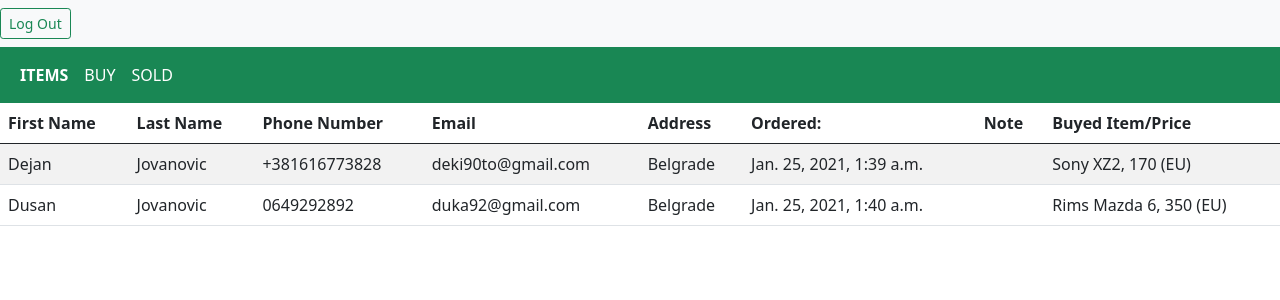
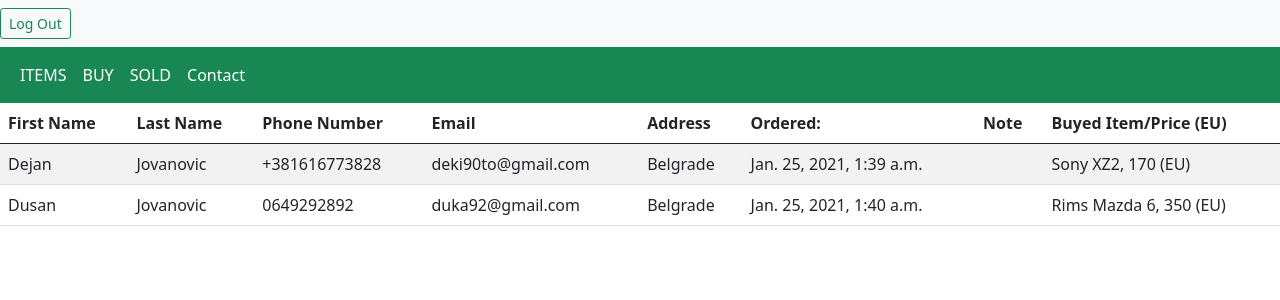
Before and after one commit to deki90to/Ads_Django, a Django app: page /buyer/ in a window 1280 px wide. Shown: the top 300 px of the page. Run offline with Django 3.2, Linux system fonts and the light colour scheme; a user stored in the database is signed in; data comes from the database, SQL or seed files in the repository; both versions use the stored data as it was after the commit; parts of the project's set-up code (start-up, migrations or seed data) failed here and were passed over; some libraries are stand-ins or nearby versions.

Commit message:
added path to contact

```diff
--- a/shop_project/shop_app/templates/base.html
+++ b/shop_project/shop_app/templates/base.html
@@ -40,17 +40,8 @@
     </button>
       <div class="collapse navbar-collapse" id="navbarSupportedContent">
         <ul class="navbar-nav me-auto mb-2 mb-lg-0">
-<!--           <li class="nav-item">
-            <a class="nav-link active" aria-current="page" href="{% url 'category-createview' %}"> New Category </a>
-          </li>
           <li class="nav-item">
-            <a class="nav-link active" aria-current="page" href="{% url 'brand-createview' %}"> New Brand </a> -->
-          <!-- </li> -->
-<!--           <li class="nav-item">
-            <a class="nav-link active" aria-current="page" href="{% url 'productname-createview' %}"> New Product </a>
-          </li> -->
-          <li class="nav-item">
-            <a class="nav-link active" aria-current="page" href="{% url 'product' %}"> <b> ITEMS </b></a>
+            <a class="nav-link active" aria-current="page" href="{% url 'product' %}"> ITEMS </a>
           </li>
           <li class="nav-item">
             <a class="nav-link active" aria-current="page" href="{% url 'buyer-createview' %}"> BUY </a>
@@ -58,39 +49,12 @@
           <li class="nav-item">
             <a class="nav-link active" aria-current="page" href="{% url 'buyer' %}"> SOLD </a>
           </li>
-      </div>
-      <!-- <h6 style="color:white"> Contact:
-      <a style="color:white" href="https://www.facebook.com/deki90to"> Facebook </a> |
-      <a style="color:white" href="https://www.instagram.com/dejan90to/?hl=en"> Instagram </a> |
-      <a style="color:white" href="https://github.com/deki90to"> Github </a></h6> | -->
-    </div>
-  </nav>
-<!--
-  <nav class="navbar navbar-expand-lg navbar-dark bg-success">
-    <div class="container-fluid">
-       <a class="navbar-brand" href="#"></a>
-    <button class="navbar-toggler" type="button" data-bs-toggle="collapse" data-bs-target="#navbarSupportedContent" aria-controls="navbarSupportedContent" aria-expanded="false" aria-label="Toggle navigation">
-      <span class="navbar-toggler-icon"></span>
-    </button>
-      <a class="navbar-brand" href="{% url 'category' %}"> Categories </a>
-      <div class="collapse navbar-collapse" id="navbarSupportedContent">
-        <ul class="navbar-nav me-auto mb-2 mb-lg-0">
           <li class="nav-item">
-            <a class="nav-link active" aria-current="page" href="{% url 'category' %}"> Categories </a>
-          </li>
-          <li class="nav-item">
-            <a class="nav-link active" aria-current="page" href="{% url 'brand' %}"> Brands </a>
-          </li>
-            <li class="nav-item">
-            <a class="nav-link active" aria-current="page" href="{% url 'product' %}"> Products </a>
-          </li>
-          <li class="nav-item">
-            <a class="nav-link active" aria-current="page" href="{% url 'buyer' %}"> Buyer </a>
+            <a class="nav-link active" aria-current="page" href="{% url 'contact_list' %}"> Contact </a>
           </li>
       </div>
     </div>
   </nav>
-  -->
 {% endif %}
 </head>
 
--- a/shop_project/shop_app/templates/buyer_list.html
+++ b/shop_project/shop_app/templates/buyer_list.html
@@ -12,7 +12,7 @@
             <th scope="col"> Address </th>
             <th scope="col"> Ordered: </th>
             <th scope="col"> Note </th>
-            <th scope="col"> Buyed Item/Price </th>
+            <th scope="col"> Buyed Item/Price (EU) </th>
         </tr>
     </thead>
     <tbody>
--- a/shop_project/shop_app/templates/productname_list.html
+++ b/shop_project/shop_app/templates/productname_list.html
@@ -9,7 +9,7 @@
             <th scope="col"> Name </th>
             <th scope="col"> Brand </th>
             <th scope="col"> Specs </th>
-            <th scope="col"> Price(EU) </th>
+            <th scope="col"> Price (EU) </th>
             <th scope="col"> Buyer </th>
         </tr>
     </thead>
@@ -27,7 +27,7 @@
             <td>{{ page.product_name }}</td>
             <td>{{ page.product_brand }}</td>
             <td>{{ page.product_description }}</td>
-            <td>{{ page.product_price }}</td>
+            <td>{{ page.product_price }} euro</td>
             <td>{% if page.buyer %}
                 <br>
                     {{ page.buyer }}
--- a/shop_project/shop_app/urls.py
+++ b/shop_project/shop_app/urls.py
@@ -14,6 +14,4 @@ urlpatterns = [
     path('buyer/createview/', views.BuyerCreateView.as_view(), name='buyer-createview'),
 
     path('contact_list/', views.contact, name='contact_list'),
-
-
 ]
```
Also changed, not shown: shop_project/shop_app/templates/contact_list.html (+4 -15 lines), shop_project/db.sqlite3.
